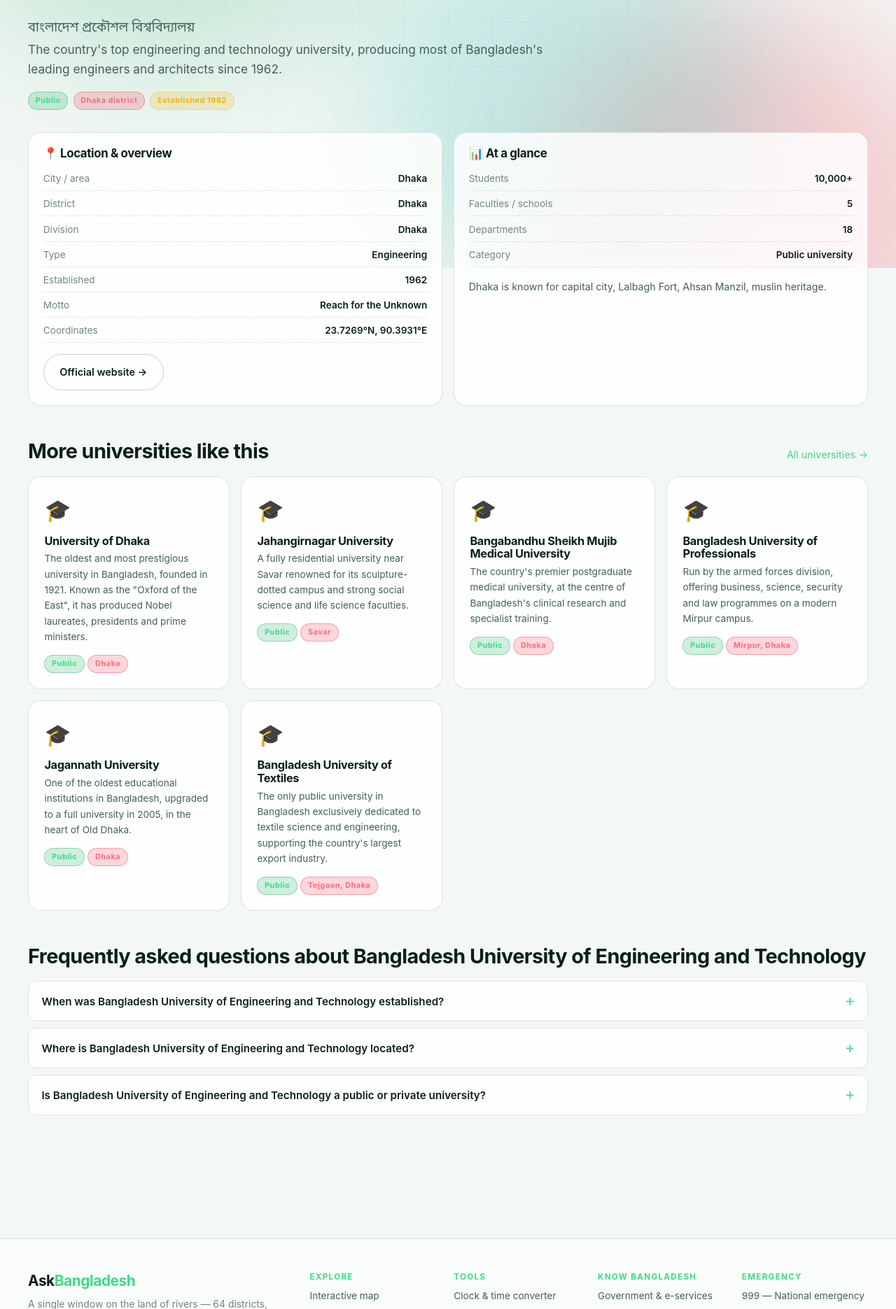
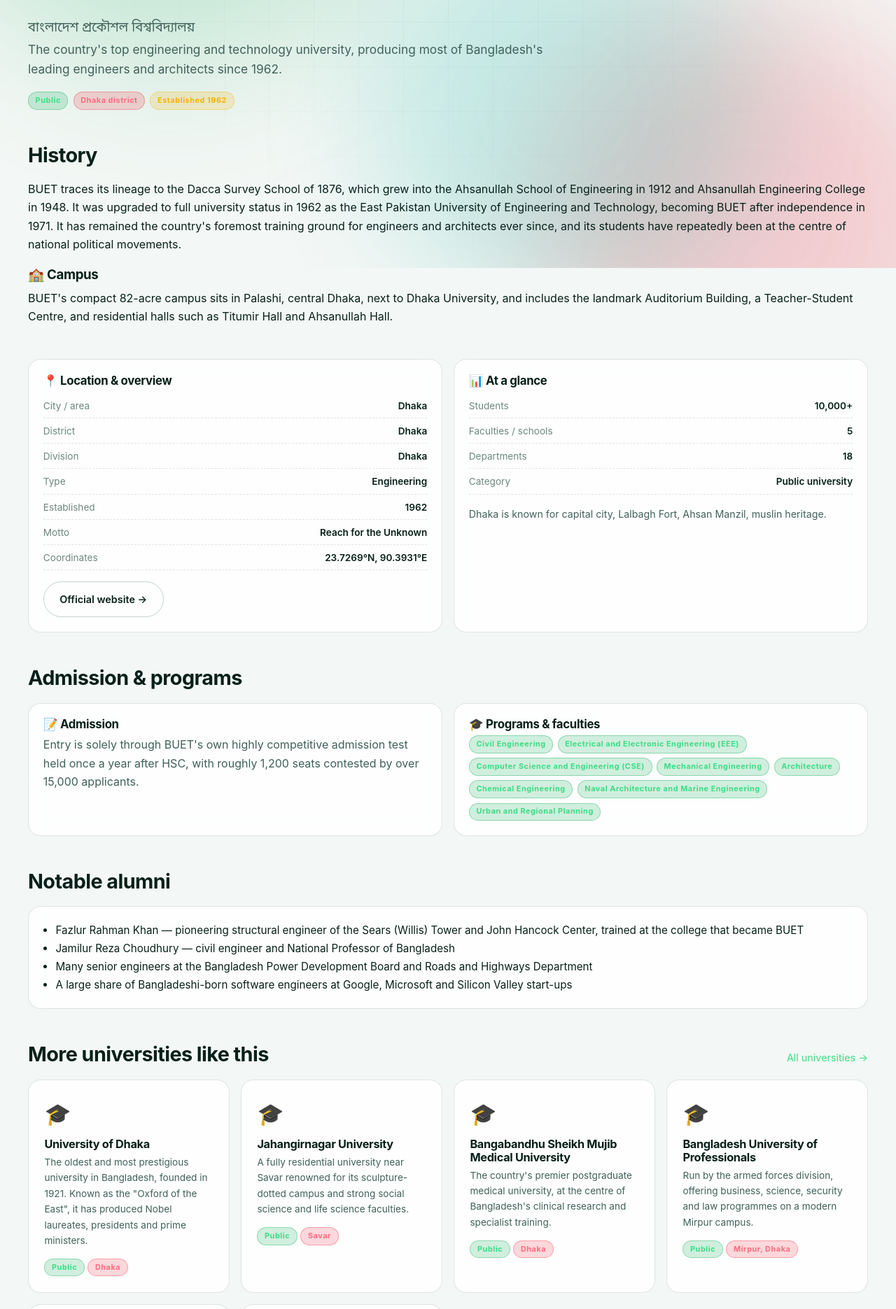
Before and after one commit to Towfique-Ahmed/AskBangladesh, a PHP site: a page that uses pages/university-detail.php in a window 1280 px wide. Shown: the part 417-2288 px from the top of the page at 70% size. Run offline with PHP 8.4, Linux system fonts and the light colour scheme.

Commit message:
Render history, admission, programs and alumni on university pages
Add History/Campus, Admission & programs, and Notable alumni sections
to university-detail.php, and surface type/program-count badges on the
universities listing page.

Co-Authored-By: Claude Sonnet 5 <noreply@anthropic.com>
Claude-Session: https://claude.ai/code/session_01Sf8PutHQE4WkCPzQNH5RYZ

```diff
--- a/pages/universities.php
+++ b/pages/universities.php
@@ -66,6 +66,10 @@ require APP_ROOT . '/includes/layout/header.php';
         <span class="badge"><?= $u['category'] === 'public' ? 'Public' : 'Private' ?></span>
         <span class="badge badge--red"><?= e($u['city']) ?></span>
         <span class="badge badge--gold">Est. <?= e((string) $u['established']) ?></span>
+        <span class="badge"><?= e($u['type']) ?></span>
+        <?php if (!empty($u['programs'])): ?>
+          <span class="badge"><?= count($u['programs']) ?> key programs</span>
+        <?php endif; ?>
       </div>
     </a>
   <?php endforeach; ?>
--- a/pages/university-detail.php
+++ b/pages/university-detail.php
@@ -37,6 +37,14 @@ $faqs = [
     'Is ' . $uni['name'] . ' a public or private university?'
         => $uni['name'] . ' is a ' . strtolower($categoryLabel) . ' university in Bangladesh.',
 ];
+
+if (!empty($uni['admission'])) {
+    $faqs['How can I get admission into ' . $uni['name'] . '?'] = $uni['admission'];
+}
+if (!empty($uni['programs'])) {
+    $faqs['What programmes does ' . $uni['name'] . ' offer?']
+        = $uni['name'] . ' offers programmes including ' . implode(', ', array_slice($uni['programs'], 0, 5)) . '.';
+}
 
 $seo = bd_seo([
     'title'       => $uni['name'] . ' (' . $uni['short'] . ') — Bangladesh Universities',
@@ -93,6 +101,17 @@ require APP_ROOT . '/includes/layout/header.php';
     </div>
   </div>
 
+  <?php if (!empty($uni['history'])): ?>
+    <section class="section">
+      <div class="section__head"><h2>History</h2></div>
+      <p style="font-size:1rem"><?= e($uni['history']) ?></p>
+      <?php if (!empty($uni['campus'])): ?>
+        <h3 style="margin-top:1.2rem">🏫 Campus</h3>
+        <p style="font-size:1rem"><?= e($uni['campus']) ?></p>
+      <?php endif; ?>
+    </section>
+  <?php endif; ?>
+
   <div class="grid grid--2">
     <div class="card" data-reveal>
       <h3>📍 Location &amp; overview</h3>
@@ -139,6 +158,43 @@ require APP_ROOT . '/includes/layout/header.php';
     </div>
   </div>
 
+  <?php if (!empty($uni['admission']) || !empty($uni['programs'])): ?>
+    <section class="section">
+      <div class="section__head"><h2>Admission &amp; programs</h2></div>
+      <div class="grid grid--2">
+        <?php if (!empty($uni['admission'])): ?>
+          <div class="card" data-reveal>
+            <h3>📝 Admission</h3>
+            <p style="font-size:1rem"><?= e($uni['admission']) ?></p>
+          </div>
+        <?php endif; ?>
+        <?php if (!empty($uni['programs'])): ?>
+          <div class="card" data-reveal="80">
+            <h3>🎓 Programs &amp; faculties</h3>
+            <div style="display:flex;gap:.4rem;flex-wrap:wrap">
+              <?php foreach ($uni['programs'] as $program): ?>
+                <span class="badge"><?= e($program) ?></span>
+              <?php endforeach; ?>
+            </div>
+          </div>
+        <?php endif; ?>
+      </div>
+    </section>
+  <?php endif; ?>
+
+  <?php if (!empty($uni['notable_alumni'])): ?>
+    <section class="section">
+      <div class="section__head"><h2>Notable alumni</h2></div>
+      <div class="card" data-reveal>
+        <ul style="margin:0;padding-left:1.1rem;font-size:.95rem;line-height:1.7">
+          <?php foreach ($uni['notable_alumni'] as $alum): ?>
+            <li><?= e($alum) ?></li>
+          <?php endforeach; ?>
+        </ul>
+      </div>
+    </section>
+  <?php endif; ?>
+
   <?php if ($related): ?>
     <section class="section">
       <div class="section__head">
```
